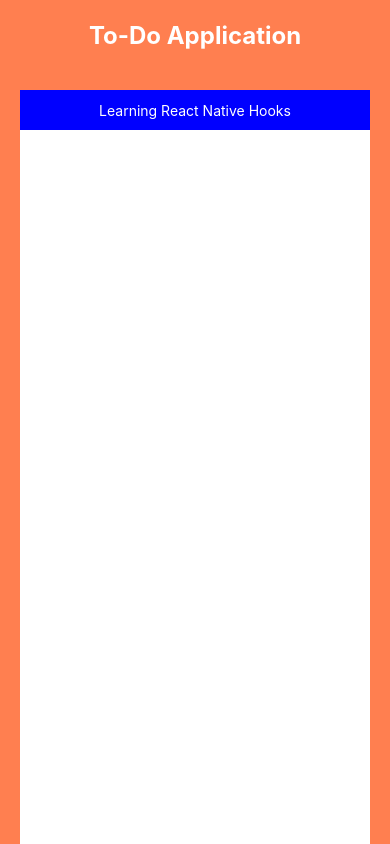
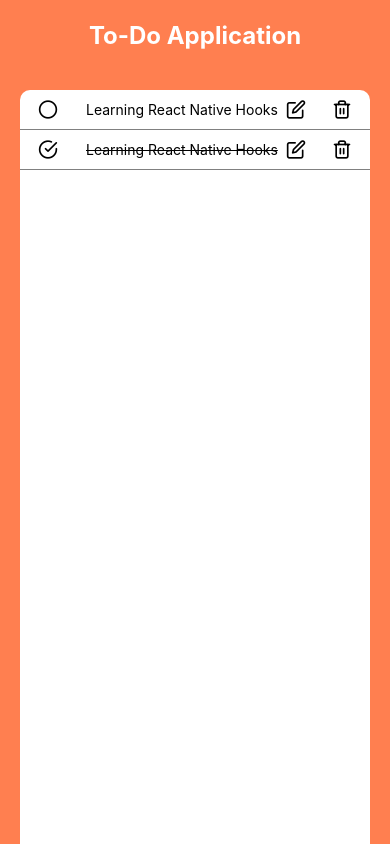
Before and after one commit to antaehyeon/react-native-hooks-todo, a React Native app: screen / in a window 390 px wide. Built offline with nearby package versions, Linux system fonts and the light colour scheme.

Commit message:
Feat: update TodoContent Style

```diff
--- a/package.json
+++ b/package.json
@@ -4,13 +4,14 @@
   "private": true,
   "scripts": {
     "start": "node node_modules/react-native/local-cli/cli.js start",
+    "reset": "node node_modules/react-native/local-cli/cli.js start --reset-cache",
     "test": "jest"
   },
   "dependencies": {
     "react": "16.8.4",
     "react-native": "0.59.0-rc.3",
     "react-native-easy-toast": "^1.2.0",
-    "react-native-simple-toast": "^0.0.8",
+    "react-native-simple-toast": "0.0.8",
     "react-native-vector-icons": "^6.3.0"
   },
   "devDependencies": {
--- a/src/TodoContent.js
+++ b/src/TodoContent.js
@@ -1,11 +1,74 @@
 import React from "react";
-import { StyleSheet, View, Text } from "react-native";
+import { StyleSheet, View, Text, TouchableOpacity } from "react-native";
+import Icon from "react-native-vector-icons/Feather";
+import Toast from "react-native-simple-toast";
 
 const TodoContent = () => {
   return (
-    <View style={styles.todoContentContainer}>
-      <Text style={styles.todoContentText}>Learning React Native Hooks</Text>
-    </View>
+    <>
+      <View style={styles.todoContentContainer}>
+        <View style={styles.horizontalCenter}>
+          <Icon.Button
+            name="circle"
+            backgroundColor="transparent"
+            size={20}
+            color="black"
+            style={styles.iconMargin}
+          />
+          <Text style={styles.todoContentText}>
+            Learning React Native Hooks
+          </Text>
+        </View>
+        <View style={styles.horizontalCenter}>
+          <Icon.Button
+            name="edit"
+            backgroundColor="transparent"
+            size={20}
+            color="black"
+            onPress={() => Toast.show("MODIFY")}
+          />
+          <Icon.Button
+            name="trash-2"
+            backgroundColor="transparent"
+            size={20}
+            color="black"
+            onPress={() => Toast.show("DELETE")}
+          />
+        </View>
+      </View>
+
+      <View style={styles.todoContentContainer}>
+        <View style={styles.horizontalCenter}>
+          <Icon.Button
+            name="check-circle"
+            backgroundColor="transparent"
+            style={{ margin: 0, padding: 0 }}
+            size={20}
+            color="black"
+            style={styles.iconMargin}
+          />
+          <Text style={[styles.todoContentText, styles.textLineThrough]}>
+            Learning React Native Hooks
+          </Text>
+        </View>
+        <View style={styles.horizontalCenter}>
+          <Icon.Button
+            name="edit"
+            backgroundColor="transparent"
+            size={20}
+            color="black"
+            onPress={() => Toast.show("MODIFY")}
+          />
+          <Icon.Button
+            name="trash-2"
+            backgroundColor="transparent"
+            size={20}
+            color="black"
+            onPress={() => Toast.show("DELETE")}
+          />
+        </View>
+      </View>
+    </>
   );
 };
 
@@ -13,12 +76,25 @@ const styles = StyleSheet.create({
   todoContentContainer: {
     width: "100%",
     height: 40,
-    backgroundColor: "blue",
     alignItems: "center",
-    justifyContent: "center"
+    justifyContent: "space-between",
+    flexDirection: "row",
+    borderBottomWidth: 1,
+    borderBottomColor: "grey"
+  },
+  iconMargin: {
+    marginLeft: 10
   },
   todoContentText: {
-    color: "white"
+    color: "black",
+    marginLeft: 10
+  },
+  textLineThrough: {
+    textDecorationLine: "line-through"
+  },
+  horizontalCenter: {
+    flexDirection: "row",
+    alignItems: "center"
   }
 });
 
```
Also changed, not shown: 21 other files (tests, documents, lock files or other folders).
